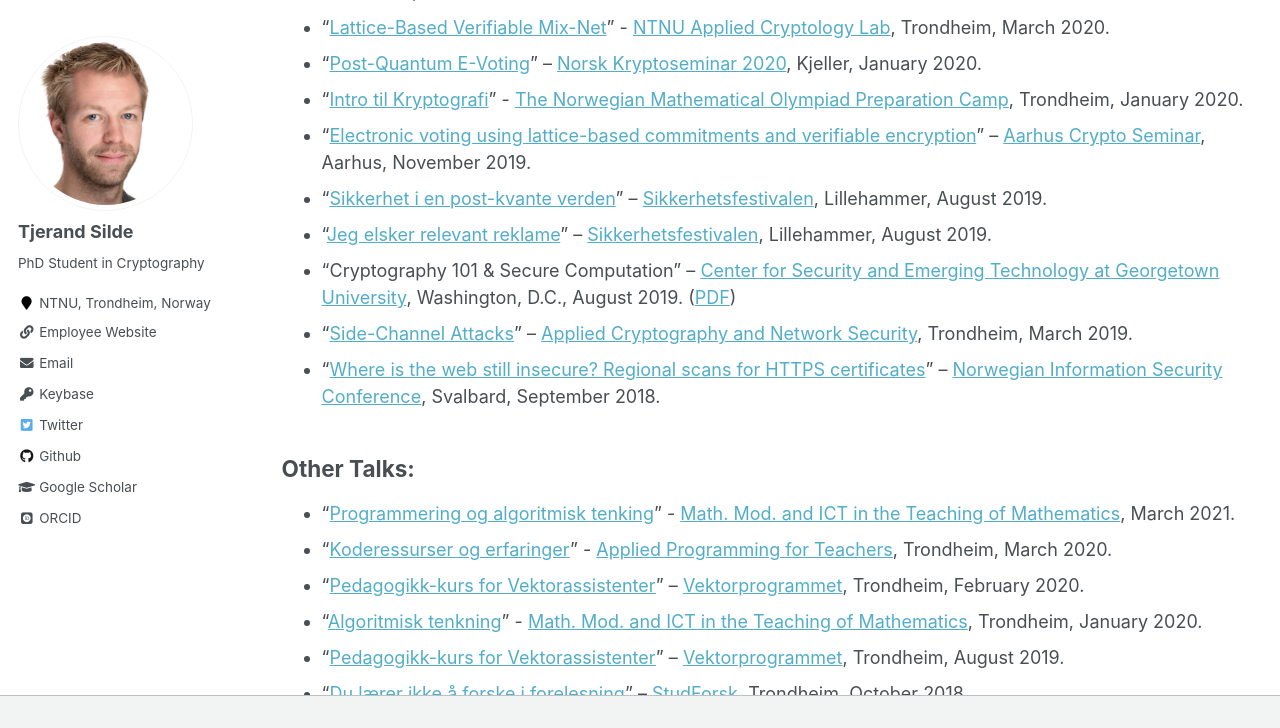
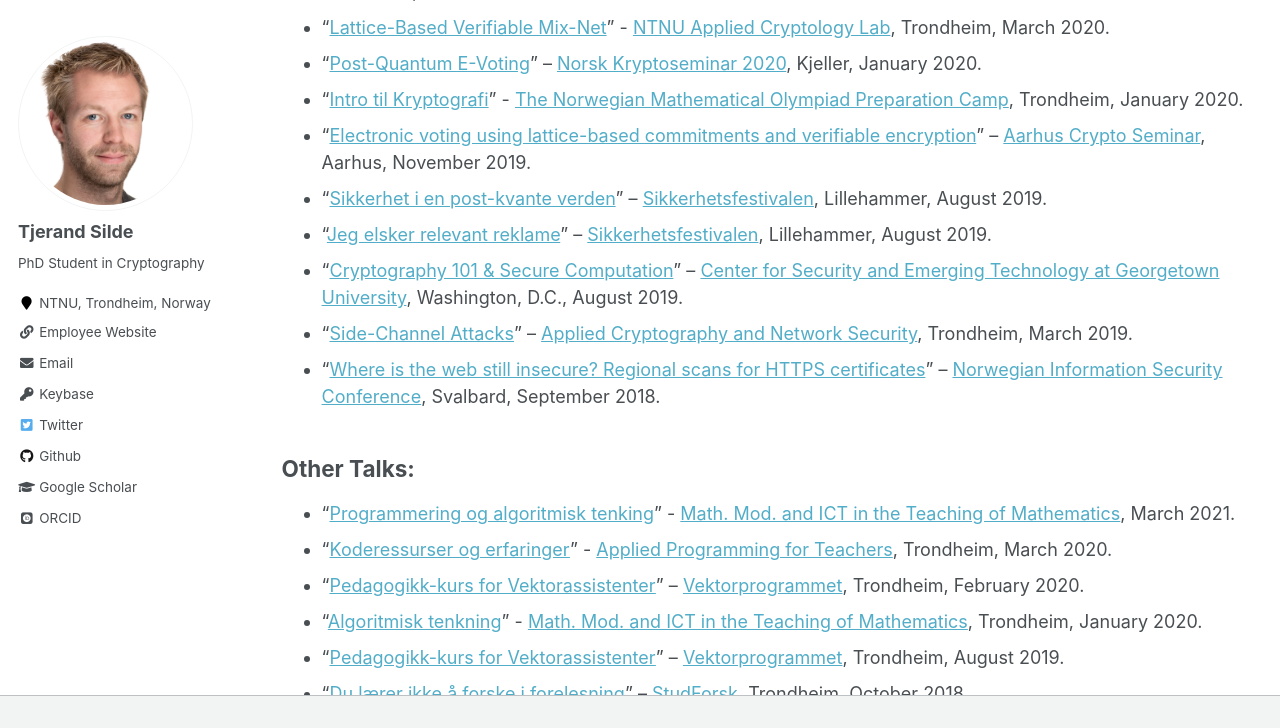
Before and after one commit to tjesi/tjesi.github.io, a Jekyll site: the page built from _pages/talks.md, in a window 1280 px wide and 900 px high, scrolled down 645 px, cut to the strip 0-728 px from the top of the window. Built offline with Jekyll 4.4.1, drawn with Linux system fonts in a browser that asks for light colours; some web fonts are replaced.

Commit message:
Update talks.md

```diff
--- a/_pages/talks.md
+++ b/_pages/talks.md
@@ -24,7 +24,7 @@ author_profile: true
 * “[Electronic voting using lattice-based commitments and verifiable encryption](https://tjerandsilde.no/files/Aarhus_Crypto_Seminar_Presentation.pdf)” – [Aarhus Crypto Seminar](https://cs.au.dk/~oech/seminar.html), Aarhus, November 2019.
 * “[Sikkerhet i en post-kvante verden](https://tjerandsilde.no/files/Sikkerhetsfestivalen_Tjerand_Silde_Sikkerhet_I_En_Post-kvante_Verden.pdf)” – [Sikkerhetsfestivalen](https://sikkerhetsfestivalen.no), Lillehammer, August 2019.
 * “[Jeg elsker relevant reklame](https://tjerandsilde.no/files/Sikkerhetsfestivalen_Tjerand_Silde_Jeg_Elsker_Relevant_Reklame.pdf)” – [Sikkerhetsfestivalen](https://sikkerhetsfestivalen.no), Lillehammer, August 2019.
-* “Cryptography 101 & Secure Computation” – [Center for Security and Emerging Technology at Georgetown University](http://cset.georgetown.edu), Washington, D.C., August 2019. ([PDF](https://tjerandsilde.no/files/CSET.pdf))
+* “[Cryptography 101 & Secure Computation](https://tjerandsilde.no/files/CSET.pdf)” – [Center for Security and Emerging Technology at Georgetown University](http://cset.georgetown.edu), Washington, D.C., August 2019.
 * “[Side-Channel Attacks](https://tjerandsilde.no/files/Side_Channel_Attacks.pdf)” – [Applied Cryptography and Network Security](https://www.ntnu.edu/studies/courses/TTM4135), Trondheim, March 2019.
 * “[Where is the web still insecure? Regional scans for HTTPS certificates](https://tjerandsilde.no/files/NISK_presentation.pdf)” – [Norwegian Information Security Conference](http://nikt2018.ifi.uio.no/program_nisk_en.html), Svalbard, September 2018.
 
```
